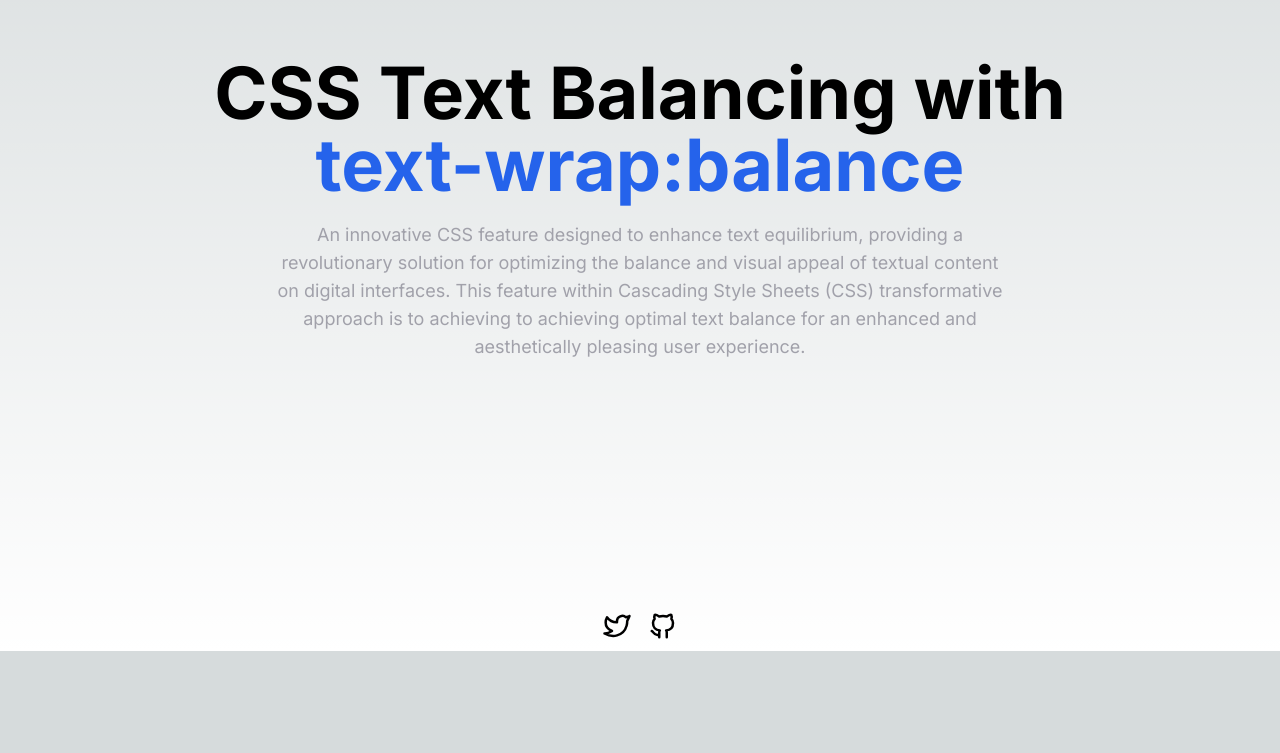
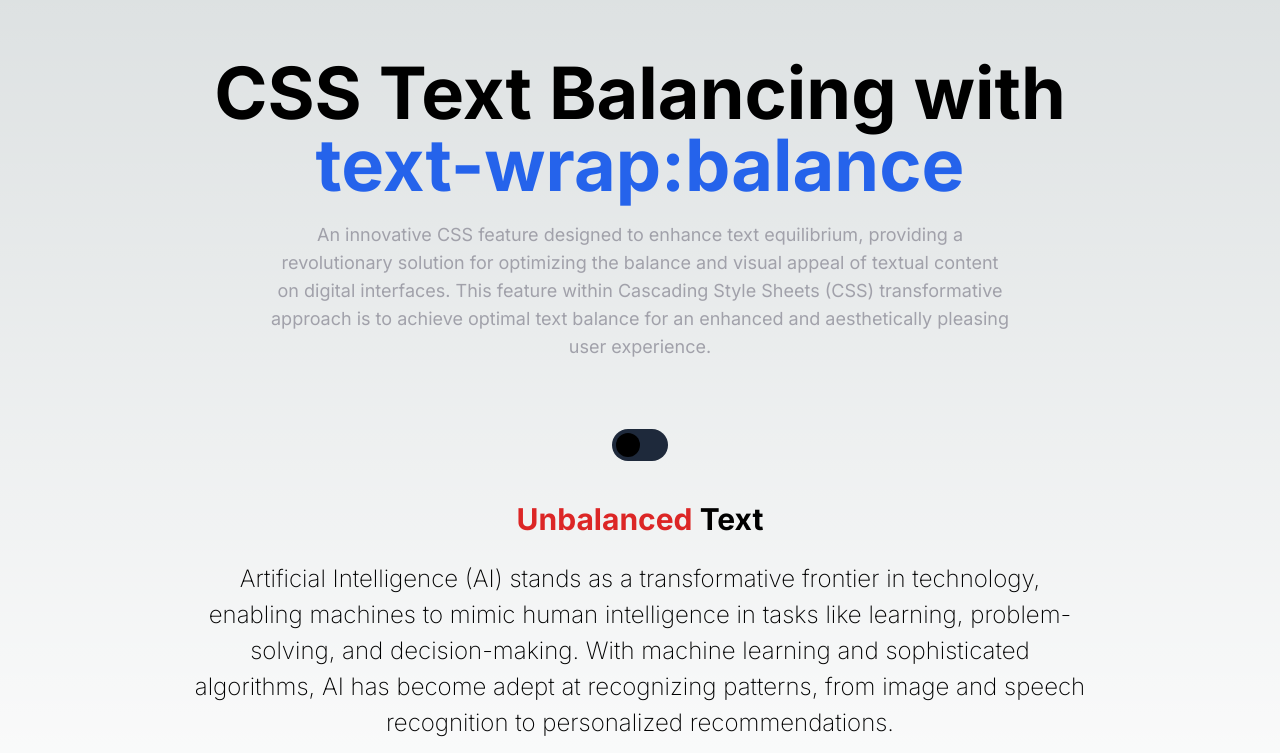
Before and after one commit to aqilmarwan/text-wrap-balance, a Next.js app: page / in a window 1280 px wide. Shown: the part 199-952 px from the top of the page. Before the commit the page ends 850 px from the top, so only its background shows below. Built offline with nearby package versions, Linux system fonts and the light colour scheme.

Commit message:
edit README

```diff
--- a/src/app/globals.css
+++ b/src/app/globals.css
@@ -25,3 +25,17 @@ body {
     )
     rgb(var(--background-start-rgb));
 }
+
+/* Styles for h5 without text-wrap: balance */
+h5 {
+  font-size: 1.5rem;
+  font-weight: bold;
+  margin-bottom: 1rem;
+  /* Add any other styles as needed */
+}
+
+/* Styles for h5 with text-wrap: balance */
+.h5-with-balance {
+  text-wrap: balance;
+  /* Add any specific styles for h5 with text-wrap: balance */
+}
--- a/src/app/page.tsx
+++ b/src/app/page.tsx
@@ -1,3 +1,4 @@
+import Button from '@/components/Button'
 
 export default function HomePage() {
   return (
@@ -6,14 +7,17 @@ export default function HomePage() {
         <h1 className="max-w-4xl text-5xl font-bold md:text-6xl lg:text-7xl">
           CSS Text Balancing with <span className="text-blue-600">text-wrap:balance</span>
         </h1>
-        <p className="mt-5 max-w-prose text-zinc-400 sm:text-lg">
+        <p className="mt-5 mb-5 max-w-prose text-zinc-400 sm:text-lg">
           An innovative CSS feature designed to enhance text equilibrium,
           providing a revolutionary solution for optimizing the balance
           and visual appeal of textual content on digital interfaces.
           This feature within Cascading Style Sheets (CSS) transformative
-          approach is to achieving to achieving optimal text balance for
+          approach is to achieve optimal text balance for
           an enhanced and aesthetically pleasing user experience.
         </p>
+      </div>
+      <div>
+        <Button />
       </div>
     </main>
   )
--- /dev/null
+++ b/src/components/Button.tsx
@@ -0,0 +1,57 @@
+'use client'
+
+import React, { useState } from 'react';
+
+const Button = () => {
+    const [isChecked, setIsChecked] = useState(false);
+
+    const handleCheckboxChange = () => {
+        setIsChecked(!isChecked);
+    };
+
+    return (
+        <div className='flex flex-col items-center'>
+            <label className='flex cursor-pointer select-none items-center'>
+                <div className='relative'>
+                    <input
+                        type='checkbox'
+                        checked={isChecked}
+                        onChange={handleCheckboxChange}
+                        className='sr-only'
+                    />
+                    <div
+                        className={`box block h-8 w-14 rounded-full ${isChecked ? 'bg-slate-200' : 'bg-slate-800'
+                            }`}
+                    ></div>
+                    <div
+                        className={`absolute left-1 top-1 flex h-6 w-6 items-center justify-center rounded-full bg-black transition ${isChecked ? 'translate-x-full' : ''
+                            }`}
+                    ></div>
+                </div>
+            </label>
+            <div className='flex flex-row mt-10 items-center justify-center text-center'>
+                <div className='items-center justify-center'>
+                    <h2 className="mb-6 max-w-4xl text-3xl font-bold md:text-3xl lg:text-3xl">
+                        {isChecked ? <span className="text-blue-600"> Balanced </span> : <span className="text-red-600"> Unbalanced </span>}
+                        Text
+                    </h2>
+                    <h5 className="max-w-4xl break-normal items-center text-md font-extralight md:text-md lg:text-md">
+                        {isChecked ?
+                            <p className='h5-with-balance'>Artificial Intelligence (AI) stands as a transformative frontier in technology, enabling machines to
+                                mimic human intelligence in tasks like learning, problem-solving, and decision-making. With machine
+                                learning and sophisticated algorithms, AI has become adept at recognizing patterns, from image and
+                                speech recognition to personalized recommendations.</p>
+                            :
+                            <p className='h5'>Artificial Intelligence (AI) stands as a transformative frontier in technology, enabling machines to
+                                mimic human intelligence in tasks like learning, problem-solving, and decision-making. With machine
+                                learning and sophisticated algorithms, AI has become adept at recognizing patterns, from image and
+                                speech recognition to personalized recommendations.</p>
+                        }
+                    </h5>
+                </div>
+            </div>
+        </div>
+    );
+};
+
+export default Button;
```
